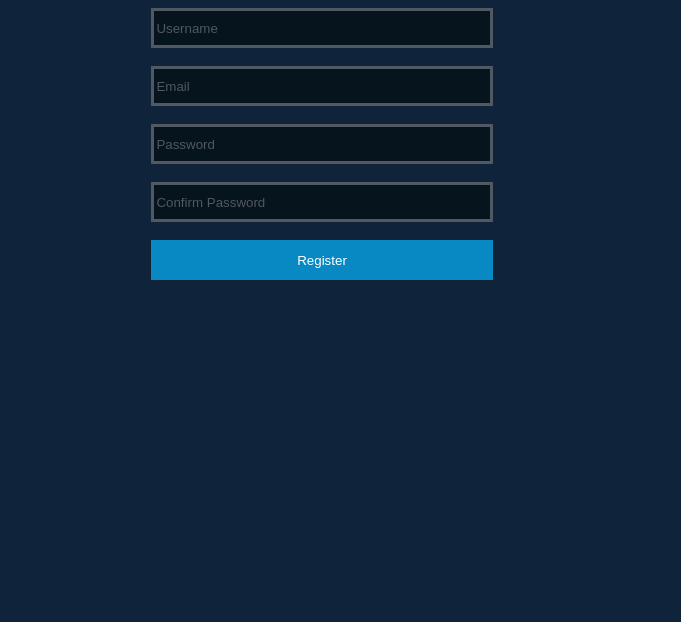
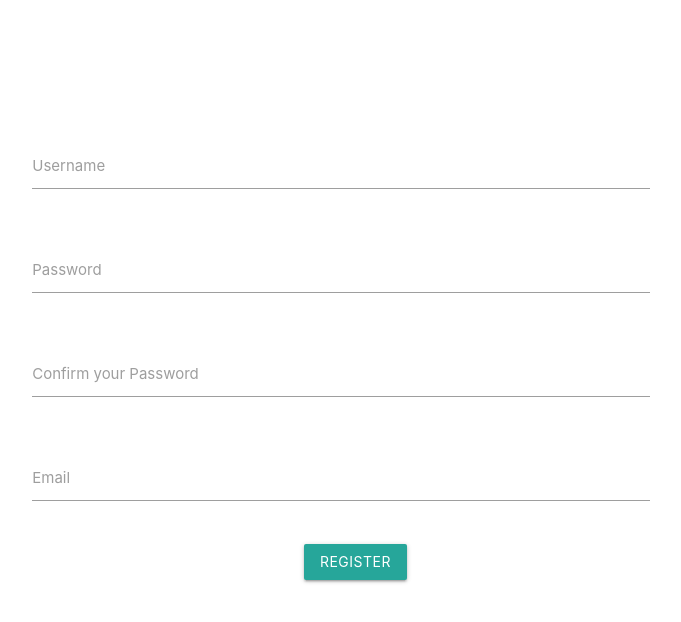
Before and after one commit to MalesSebastian/Fireplace, a Django app: page /register/ in a window 1280 px wide. Shown: the top 622 px of the page, without its empty margins (299-980 px from the left). Run offline with Django 3.2, Linux system fonts and the light colour scheme; some libraries are stand-ins or nearby versions.

Commit message:
Redesigning login/register

```diff
--- a/authen/static/authen/style.css
+++ b/authen/static/authen/style.css
@@ -1,73 +1,11 @@
-body {
-	background: #0f233b;
+.formk{
+	width: 50%;
+	margin-left: 25%;
+	margin-top: 10%;
 }
-
-* {
-	-webkit-transition: color 0.5s, background 0.5s, border 0.5s;
-    transition: color 0.5s, background 0.5s, border 0.5s;
-  	-webkit-box-sizing: border-box;
-    -moz-box-sizing: border-box;
-    -ms-box-sizing: border-box;
-    box-sizing: border-box;
+.but{
+	margin-left: 44%;
 }
-
-input, textarea, .create_acount {
-	margin-left: 35%;
+.sub{
+	width: 40%;
 }
-
-.inputText input {
-	height: 40px;
-}
-
-.inputText input, .inputText textarea {
-	width: 27%;
-	background: #06141e;
-	border: 3px solid #505861;
-	color: #505861;
-}
-
-.send input {
-	width: 27%;
-	height: 40px;
-	background: #0889c4;
-	border: 3px solid #0889c4;
-	color: #fff;
-	text-align: center;
-	cursor: pointer;
-}
-
-.send input:hover {
-	background: #18a8eb;
-	border: 3px solid #18a8eb;
-	color: #fff;
-}
-
-.createAcount input {
-	width: 27%;
-	height: 40px;
-	background: #0b1c2a;
-	border: 3px solid #2f3c4c;
-	color: #fff;
-	text-align: center;
-	cursor: pointer;
-}
-
-.createAcount input:hover {;
-	border: 3px solid #535d67;
-	color: #00aeff;
-}
-
-::-webkit-input-placeholder {
-    color: #505861;
-}
-:-moz-placeholder {
-   	color: #505861;
-   	opacity: 1;
-}
-::-moz-placeholder {
-  	color: #505861;
-   	opacity: 1;
-}
-:-ms-input-placeholder {
-   	color: #505861;
-}
--- a/authen/templates/authen/register.html
+++ b/authen/templates/authen/register.html
@@ -2,58 +2,49 @@
 <html>
 	<head>
 	{% load staticfiles %}
-		<title>Acasa</title>
-		<link rel="stylesheet" type="text/css" href="{% static 'authen/style.css' %}"/>
-		<script type="text/javascript">
-			function checkPass()
-			{
-			    //Store the password field objects into variables ...
-			    var pass1 = document.getElementById('pass1');
-			    var pass2 = document.getElementById('pass2');
-			    //Store the Confimation Message Object ...
-			    var message = document.getElementById('confirmMessage');
-			    //Set the colors we will be using ...
-			    var goodColor = "#66cc66";
-			    var badColor = "#ff6666";
-			    //Compare the values in the password field
-			    //and the confirmation field
-			    if(pass1.value == pass2.value){
-			        //The passwords match.
-			        //Set the color to the good color and inform
-			        //the user that they have entered the correct password
-			        pass2.style.backgroundColor = goodColor;
-			        message.style.color = goodColor;
-			        message.innerHTML = "Passwords Match!"
-			    }else{
-			        //The passwords do not match.
-			        //Set the color to the bad color and
-			        //notify the user.
-			        pass2.style.backgroundColor = badColor;
-			        message.style.color = badColor;
-			        message.innerHTML = "Passwords Do Not Match!"
-			    }
-			}
-		</script>
+	<title>Register - Fireplace</title>
+	<link type="text/css" rel="stylesheet" href="{% static 'materialize/bin/materialize.css' %}"  media="screen,projection"/>
+	<link rel="stylesheet" type="text/css" href="{% static 'authen/style.css' %}"/>
 	</head>
 	<body>
-		<form method="post" action="">
-		{% csrf_token %}
-			<div class="inputText">
-				<input type="text" name="username" placeholder="Username" required />
-				<br><br>
-				<input type="email" name="email" placeholder="Email" required />
-				<br><br>
-				<input type="password" name="password" id="pass1" placeholder="Password" required />
-				<br><br>
-				<input type="password" name="password2" id="pass2" onkeyup="checkPass(); return false;" placeholder="Confirm Password" required />
-				<br><br>
-				<span id="confirmMessage" class="confirmMessage"></span>
-			</div>
-
-			<div class="send">
-				<input type="submit" name="register" value="Register" class="register" />
-			</div>
-
-		</form>
+	   	{% block footer %}
+        	<script type="text/javascript" src="https://code.jquery.com/jquery-2.1.1.min.js"></script>
+        	<script type="text/javascript" src="{% static 'materialize/bin/materialize.js' %}"></script>
+    	{% endblock %}
+	<div class="formk">
+		<div class="row">
+		    <form class="col s12" method="post" action="">
+		    {% csrf_token %}
+		      <div class="row">
+		        <div class="input-field col s12">
+		          <input id="first_name" type="text" class="validate" name="username" required />
+		          <label for="first_name" data-error="wrong" data-success="right">Username</label>
+		        </div>
+		      </div>
+		      <div class="row">
+		        <div class="input-field col s12">
+		          <input id="password" type="password" class="validate" name="password" required />
+		          <label for="password" data-error="wrong" data-success="right">Password</label>
+		        </div>
+		      </div>
+		      <div class="row">
+		        <div class="input-field col s12">
+		          <input id="password" type="password" class="validate" name="password2" required/ >
+		          <label for="password" data-error="wrong" data-success="right">Confirm your Password</label>
+		        </div>
+		      </div>
+		      <div class="row">
+		        <div class="input-field col s12">
+		          <input id="email" type="email" class="validate" name="email" required />
+		          <label for="email" data-error="wrong" data-success="right">Email</label>
+		        </div>
+		      </div>
+		      <div class="but">
+		       <button class="btn waves-effect waves-light" type="submit" name="Register">Register
+  			   </button>
+  			  </div>
+		    </form>
+		</div>
+	</div>
 	</body>
 </html>
--- a/fireplace/settings.py
+++ b/fireplace/settings.py
@@ -37,6 +37,8 @@ INSTALLED_APPS = (
     'django.contrib.sessions',
     'django.contrib.messages',
     'django.contrib.staticfiles',
+    'jquery',
+    'materialize',
     'authen',
     'new_post',
     'home',
--- a/new_post/models.py
+++ b/new_post/models.py
@@ -1,6 +1,7 @@
 from django.db import models
 import uuid
 from django.core.urlresolvers import reverse
+from django.contrib.auth.models import User
 
 
 class Post(models.Model):
@@ -11,7 +12,7 @@ class Post(models.Model):
     time = models.DateField(auto_now_add=True, editable=False)
     up_vote = models.IntegerField(default=0)
     category = models.TextField(default='')
-    submitter = models.TextField(default='')
+    submitter = models.ForeignKey(User, related_name="posts")
 
     def __unicode__(self):
         return self.title
--- /dev/null
+++ b/new_post/static/new_post/script.js
@@ -0,0 +1,3 @@
+$(create_post).ready(function() {
+    $('input#input_text, textarea#textarea1').characterCounter();
+  });
--- /dev/null
+++ b/new_post/static/new_post/style.css
@@ -0,0 +1,5 @@
+#formk{
+	width: 50%;
+	margin-left: 25%;
+	margin-top: 10%;
+}
```
Also changed, not shown: authen/templates/authen/login.html (+24 -19 lines), new_post/templates/new_post/create_post.html (+37 -21 lines), new_post/templates/new_post/su.html (added, +7 -0 lines), new_post/views.py (+6 -4 lines), db.sqlite3, new_post/migrations/0002_auto_20160126_1603.py (added), new_post/migrations/0003_auto_20160126_1604.py (added), 6 other files.
